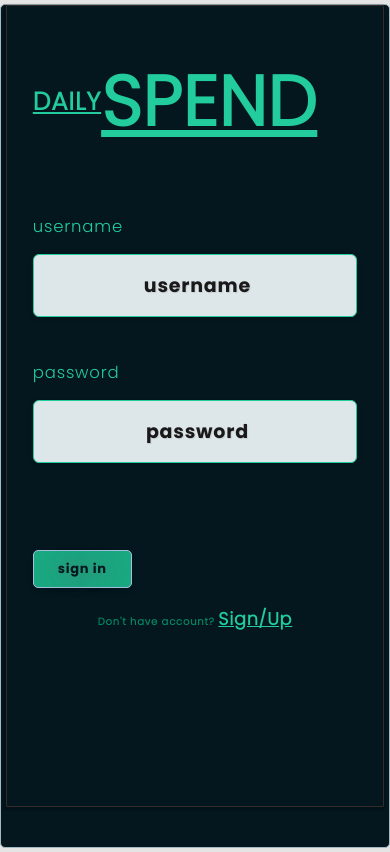
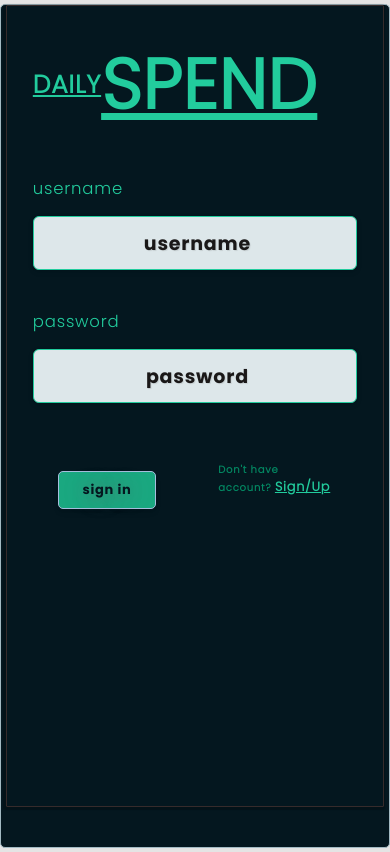
Before and after one commit to arjunaNR-gf/DailySpendLocal, a React (Create React App) app: page / in a window 390 px wide. Built offline with nearby package versions, Linux system fonts and the light colour scheme.

Commit message:
fixing view

```diff
--- a/src/App.css
+++ b/src/App.css
@@ -10,7 +10,7 @@
 
 * {
   font-family: poppinslgt, sans-serif;
-  line-height: 260%;
+  line-height: 220%;
   letter-spacing: 0.8px;
   box-sizing: border-box;
   margin: 0;
--- a/src/AppMobile.css
+++ b/src/AppMobile.css
@@ -1,6 +1,6 @@
 @media screen and (max-width: 750px) {
   * {
-    line-height: 200%;
+    line-height: 150%;
   }
 
   h2{
--- a/src/Component/Input/index.css
+++ b/src/Component/Input/index.css
@@ -1,7 +1,7 @@
 #inpt {
   font-family: 'Poppins', sans-serif; /* Correct font name */
   width: 100%;
-  height: 55px;
+  height: 50px;
   padding: 6px 12px;
   border: 2px solid #22cc9d;
   border-radius: 4px;
@@ -44,7 +44,7 @@ input:focus {
 /* Responsive Tweaks */
 @media screen and (max-width: 620px) {
   #inpt {
-    height: 63px;
+    height: 54px;
     font-weight: 700;
     border-radius: 6px;
     font-size: 19px;
--- a/src/Pages/SignIn/SignIn.jsx
+++ b/src/Pages/SignIn/SignIn.jsx
@@ -198,7 +198,7 @@ export default function Signup({ screen, authenticate, inputErrordetails }) {
 
           <br></br>
 
-
+          <div className="form--row">
             <div className="form-devider btn-footer">
               <button onClick={() => AuthenticateUsr()} disabled={input.Username == "" && input.password == ""}>sign in</button>
             </div>
@@ -209,6 +209,8 @@ export default function Signup({ screen, authenticate, inputErrordetails }) {
                 </p>
               </div>
           </div>
+
+        </div>
       )}
     </>
   );
--- a/src/Pages/SignIn/index.css
+++ b/src/Pages/SignIn/index.css
@@ -25,7 +25,7 @@
 
   }
 .form-devider {
-  margin-bottom: 0.9rem;
+  margin-bottom: 0.7rem;
   width: 90%;
 }
 
@@ -44,10 +44,17 @@
   font-weight: 600;
 }
 
+.form--row{
+  display: flex;
+  flex-direction: row;
+  align-items: center;
+  justify-content: space-between;
+}
+
 .form-link {
   display: flex;
   flex-direction: row;
-  justify-content: start;
+
 }
 
 .form-link>p {
@@ -58,7 +65,7 @@
   color: #22cc9d !important;
   cursor: pointer;
   text-decoration: underline;
-  font-size: 1.1rem !important;
+  font-size: 0.8rem !important;
 
 }
 
@@ -137,6 +144,6 @@ h1 {
       font-size: 25px;
     }
   .form-devider.btn-footer {
-    margin-top: 2.55rem;
+    margin-top: 2.05rem;
   }
 }
```
Lines whose indentation alone changed are shown as unchanged.
